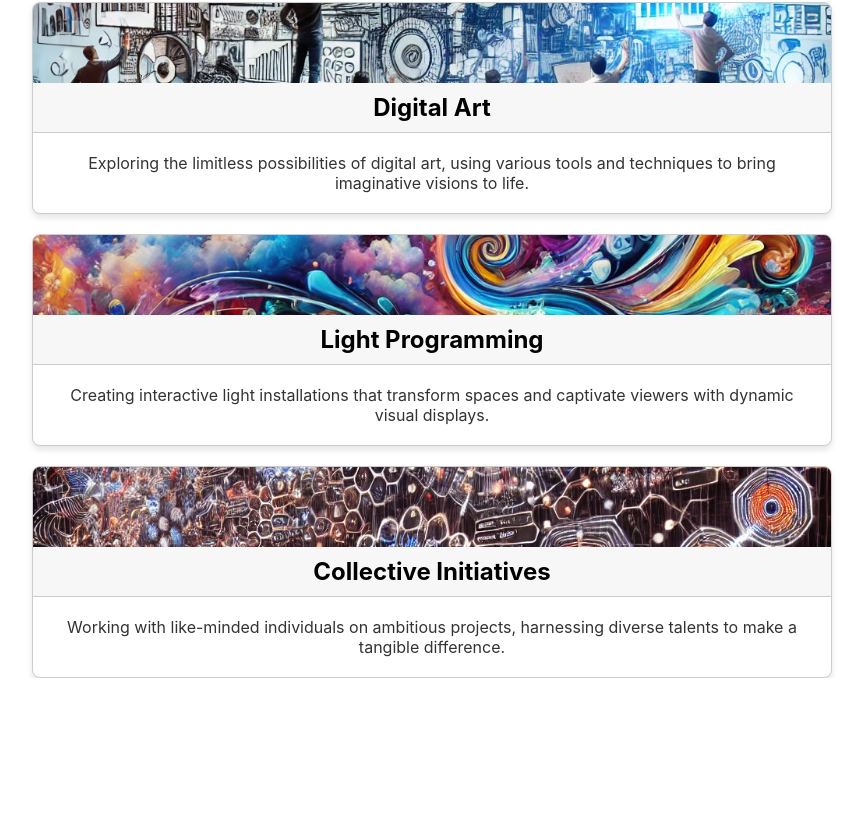
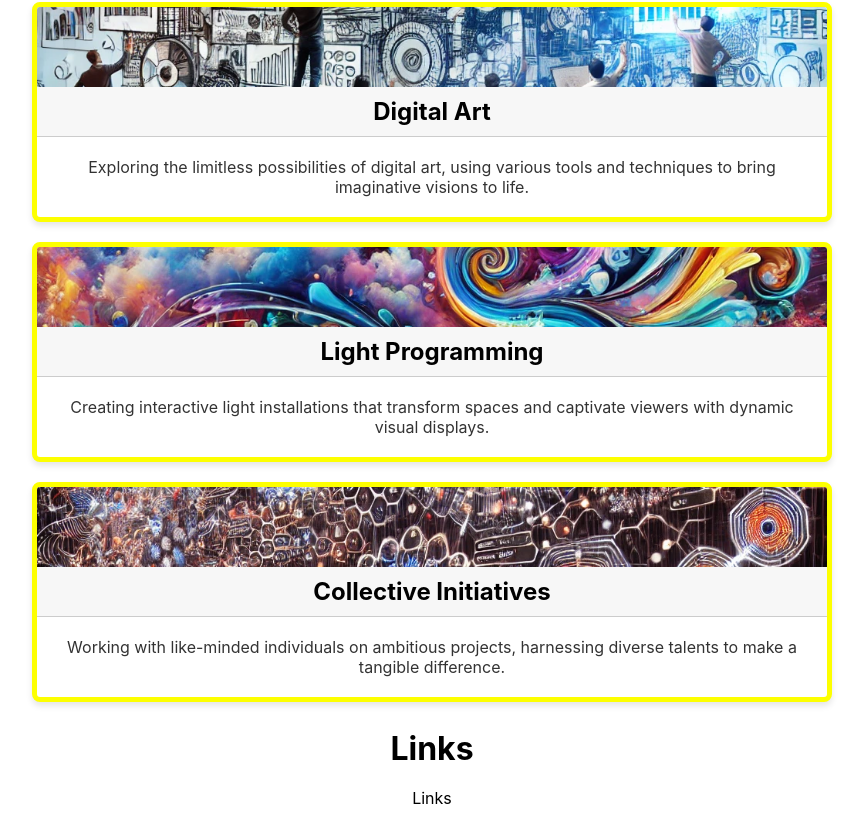
Before and after one commit to Seakuh/my-portfolio, a React (Create React App) app: page / in a window 1280 px wide. Shown: the part 1135-1959 px from the top of the page, without its empty margins (208-1071 px from the left). Before the commit the page ends 1813 px from the top, so only its background shows below. Built offline with nearby package versions, Linux system fonts and the light colour scheme.

Commit message:
adjust styling add rainbow border and links section

```diff
--- a/src/Layout.tsx
+++ b/src/Layout.tsx
@@ -31,6 +31,7 @@ const Layout: React.FC = () => {
         content={<GithubRepositories></GithubRepositories>}
       />
       <Section title="Passions" content={<PassionSymbols></PassionSymbols>} />
+      <Section title="Links" content={<p>Links</p>} />
     </div>
   );
 };
--- a/src/components/PassionSymbols/PassionSymbols.css
+++ b/src/components/PassionSymbols/PassionSymbols.css
@@ -8,11 +8,12 @@
 
 .passion-symbol {
   position: relative;
-  border: 1px solid #ccc;
   border-radius: 8px;
   overflow: hidden;
   box-shadow: 0 4px 6px rgba(0, 0, 0, 0.1);
   background-color: #fff;
+  border: 5px solid; /* Border width */
+  animation: rainbow-border 5s linear infinite;
 }
 
 .symbol-image {
@@ -57,3 +58,45 @@
 .passion-symbol:hover::before {
   left: 125%;
 }
+
+@keyframes rainbow-border {
+  0% {
+    border-color: hsl(0, 100%, 50%);
+  }
+  8.33% {
+    border-color: hsl(30, 100%, 50%);
+  }
+  16.66% {
+    border-color: hsl(60, 100%, 50%);
+  }
+  25% {
+    border-color: hsl(90, 100%, 50%);
+  }
+  33.33% {
+    border-color: hsl(120, 100%, 50%);
+  }
+  41.66% {
+    border-color: hsl(150, 100%, 50%);
+  }
+  50% {
+    border-color: hsl(180, 100%, 50%);
+  }
+  58.33% {
+    border-color: hsl(210, 100%, 50%);
+  }
+  66.66% {
+    border-color: hsl(240, 100%, 50%);
+  }
+  75% {
+    border-color: hsl(270, 100%, 50%);
+  }
+  83.33% {
+    border-color: hsl(300, 100%, 50%);
+  }
+  91.66% {
+    border-color: hsl(330, 100%, 50%);
+  }
+  100% {
+    border-color: hsl(360, 100%, 50%);
+  }
+}
```
